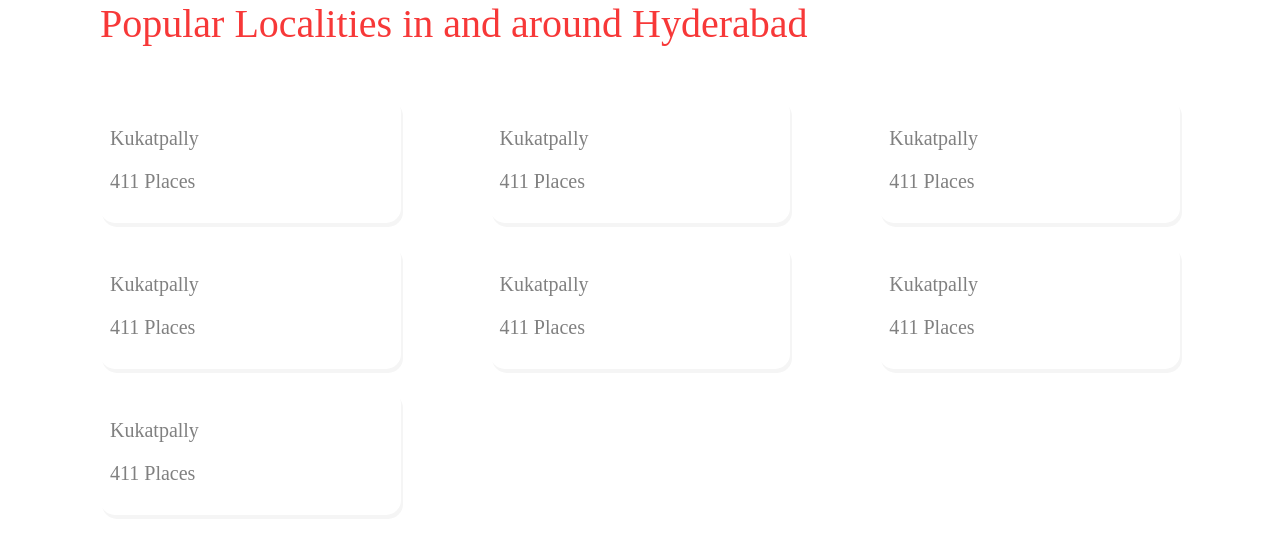
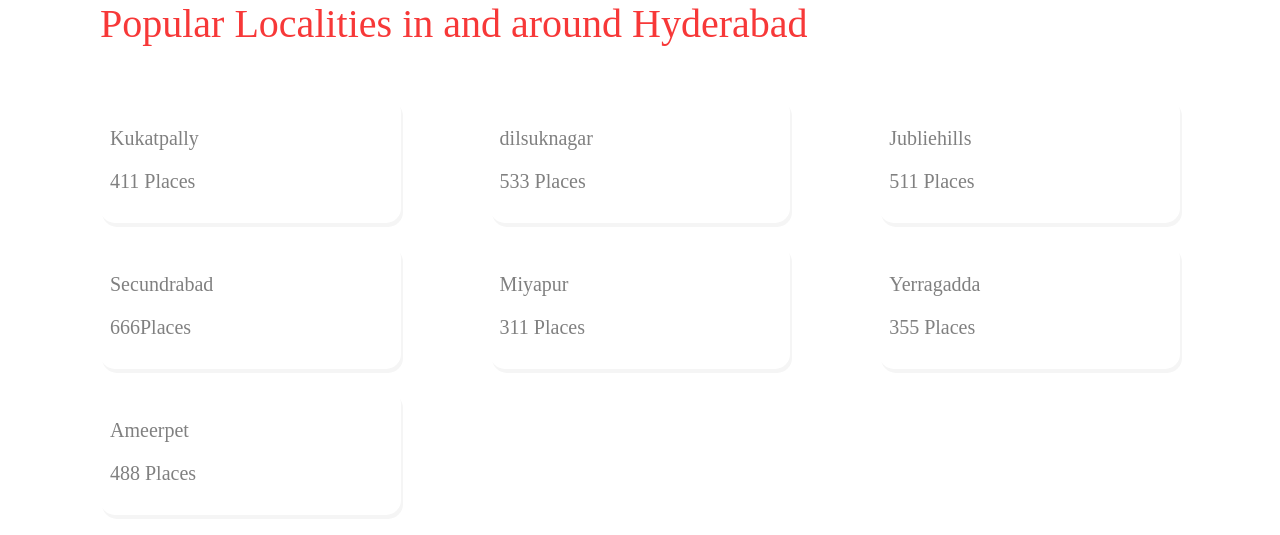
Before and after one commit to NavyaSri2318/Zomato, a plain HTML site: page index.html in a window 1280 px wide. Shown: the part 820-1355 px from the top of the page. Drawn offline with Linux system fonts and the light colour scheme.

Commit message:
adding so many files

```diff
--- a/index.html
+++ b/index.html
@@ -131,33 +131,33 @@
 
                 </div>
                 <div class="sub-item">
-                    <p class="head-item"> Kukatpally</p>
-                    <p class="subhead-item">411 Places</p>
+                    <p class="head-item"> dilsuknagar</p>
+                    <p class="subhead-item">533 Places</p>
 
                 </div>
                 <div class="sub-item">
-                    <p class="head-item"> Kukatpally</p>
-                    <p class="subhead-item">411 Places</p>
+                    <p class="head-item"> Jubliehills</p>
+                    <p class="subhead-item">511 Places</p>
 
                 </div>
                 <div class="sub-item">
-                    <p class="head-item"> Kukatpally</p>
-                    <p class="subhead-item">411 Places</p>
+                    <p class="head-item"> Secundrabad</p>
+                    <p class="subhead-item">666Places</p>
 
                 </div>
                 <div class="sub-item">
-                    <p class="head-item"> Kukatpally</p>
-                    <p class="subhead-item">411 Places</p>
+                    <p class="head-item"> Miyapur</p>
+                    <p class="subhead-item">311 Places</p>
 
                 </div>
                 <div class="sub-item">
-                    <p class="head-item"> Kukatpally</p>
-                    <p class="subhead-item">411 Places</p>
+                    <p class="head-item"> Yerragadda</p>
+                    <p class="subhead-item">355 Places</p>
 
                 </div>
                 <div class="sub-item">
-                    <p class="head-item"> Kukatpally</p>
-                    <p class="subhead-item">411 Places</p>
+                    <p class="head-item"> Ameerpet</p>
+                    <p class="subhead-item">488 Places</p>
 
                 </div>
 
```
